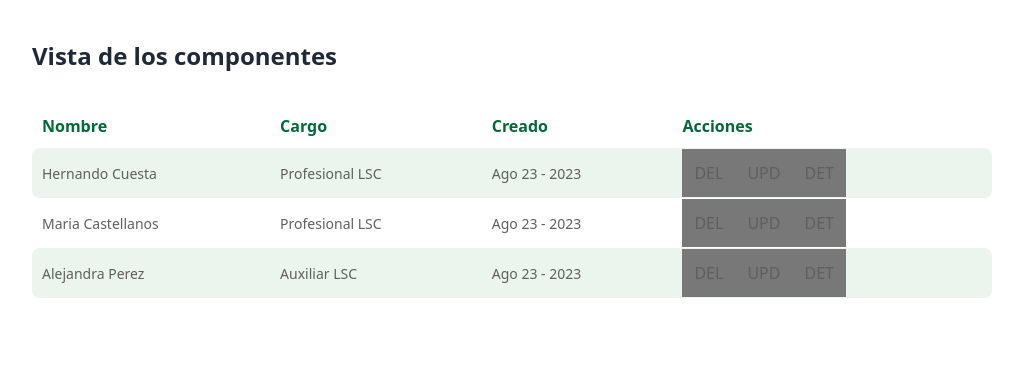
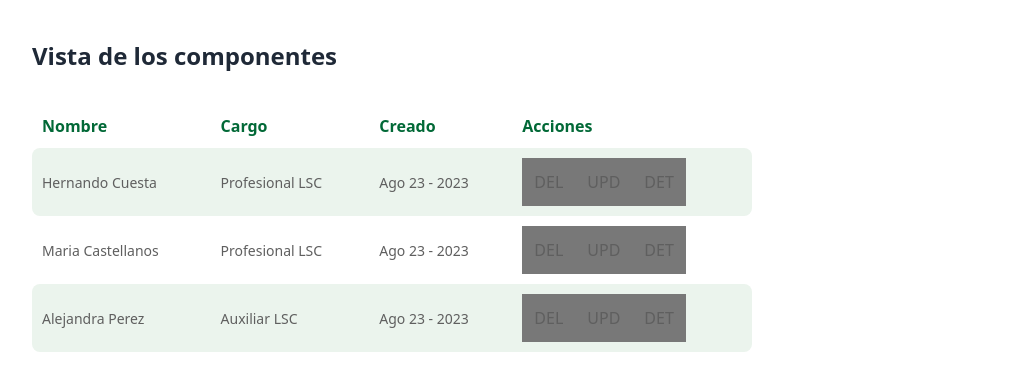
Before and after one commit to SignAIUdeA/SignAI, a Next.js app in the folder frontend/: page /components in a window 1280 px wide. Shown: the top 390 px of the page, without its empty margins (8-1031 px from the left). Built offline with nearby package versions, Linux system fonts and the light colour scheme.

Commit message:
style: add styles for buttons in actions cell

```diff
--- a/frontend/components/table/table.module.css
+++ b/frontend/components/table/table.module.css
@@ -3,7 +3,7 @@
   --Gray-Ligth: #5f5f5f;
   --Weigth-SemiBold: 600;
   --Weigth-Medium: 00;
-  width: 80%;
+  width: 60%;
   text-align: left;
   border-collapse: separate;
   border-spacing: 0;
@@ -30,9 +30,16 @@
 }
 
 .Cell {
-  padding-left: 0.625rem;
-  padding-right: 0.625rem;
+  padding: 0.625rem;
   color: var(--Gray-Ligth);
   font-size: 0.875rem;
   font-weight: var(--Weigth-Medium);
 }
+
+.WrapperButtons {
+  @apply flex gap-[10px] items-center;
+}
+
+.Button {
+  @apply bg-[transparent] w-[1.5rem] h-[1.5rem] flex justify-center items-center p-0 m-0;
+}
```
